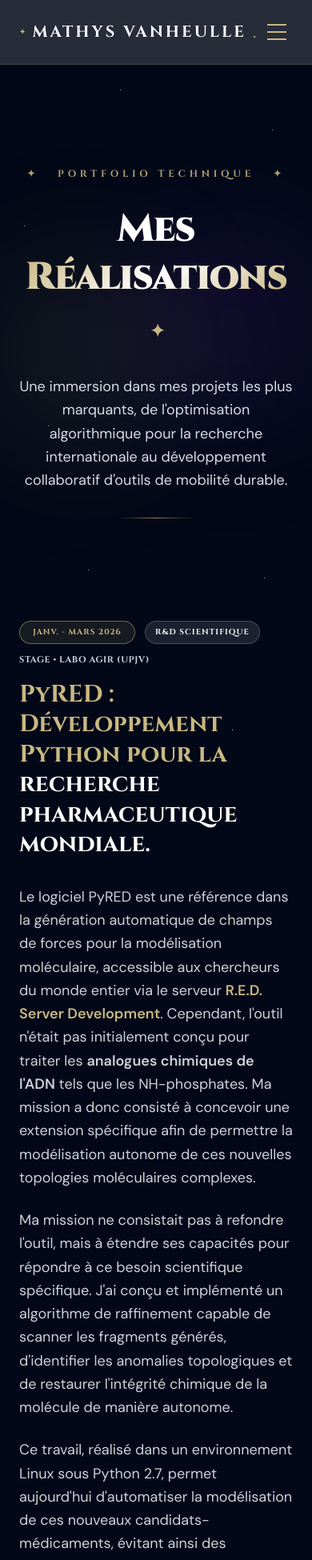
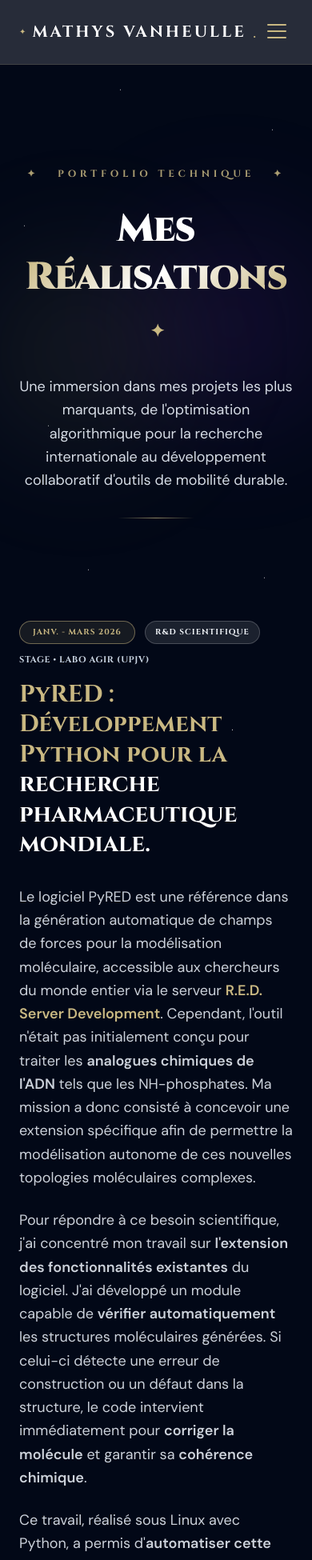
Before and after one commit to Mathys-V/portfolio-mathys, a Next.js app: page /realisations in a window 390 px wide. Shown: the top 1950 px of the page at 80% size. Built offline with nearby package versions, Linux system fonts and the light colour scheme.

Commit message:
Maj header et realisations

```diff
--- a/app/realisations/page.tsx
+++ b/app/realisations/page.tsx
@@ -153,7 +153,6 @@ export default function Realisations() {
         {/* ================= SECTION 1 : PyRED ================= */}
         <section className="relative fade-up d2">
           <div className="flex flex-col lg:flex-row gap-12 lg:gap-16 items-start">
-            {/* ── COLONNE GAUCHE : LE TEXTE (La narration) ── */}
             <div className="flex-1 space-y-8">
               <div className="space-y-4">
                 <div className="flex items-center gap-3 flex-wrap cinzel">
@@ -203,25 +202,38 @@ export default function Realisations() {
                   autonome de ces nouvelles topologies moléculaires complexes.
                 </p>
                 <p>
-                  Ma mission ne consistait pas à refondre l'outil, mais à
-                  étendre ses capacités pour répondre à ce besoin scientifique
-                  spécifique. J'ai conçu et implémenté un algorithme de
-                  raffinement capable de scanner les fragments générés,
-                  d'identifier les anomalies topologiques et de restaurer
-                  l'intégrité chimique de la molécule de manière autonome.
+                  Pour répondre à ce besoin scientifique, j'ai concentré mon
+                  travail sur{" "}
+                  <strong>l'extension des fonctionnalités existantes</strong> du
+                  logiciel. J'ai développé un module capable de{" "}
+                  <strong>vérifier automatiquement</strong> les structures
+                  moléculaires générées. Si celui-ci détecte une erreur de
+                  construction ou un défaut dans la structure, le code
+                  intervient immédiatement pour{" "}
+                  <strong>corriger la molécule</strong> et garantir sa{" "}
+                  <strong>cohérence chimique</strong>.
                 </p>
                 <p>
-                  Ce travail, réalisé dans un environnement Linux sous Python
-                  2.7, permet aujourd'hui d'automatiser la modélisation de ces
-                  nouveaux candidats-médicaments, évitant ainsi des corrections
-                  manuelles chronophages pour les chercheurs.
+                  Ce travail, réalisé sous Linux avec Python, a permis d'
+                  <strong>automatiser cette étape de contrôle</strong>.
+                  Concrètement, cela permet aux chercheurs d'
+                  <strong>éviter des corrections manuelles</strong> longues et
+                  fastidieuses, leur offrant ainsi un{" "}
+                  <strong>gain de temps précieux</strong> qu'ils peuvent
+                  désormais consacrer entièrement à l'analyse de leurs résultats
+                  de recherche.
                 </p>
               </div>
             </div>
 
-            {/* ── COLONNE DROITE : LES VISUELS ET LES CARTES TECHNIQUES ── */}
+            {/* ── COLONNE DROITE : LIEN VERS SITE ── */}
             <div className="lg:w-[45%] flex flex-col gap-8 relative z-10">
-              <div className="relative aspect-video rounded-3xl overflow-hidden border border-[#c9b882]/40 shadow-[0_0_50px_rgba(59,130,246,0.15)] group cursor-pointer bg-[#020817]/60">
+              <a
+                href="https://upjv.q4md-forcefieldtools.org/REDServer-Development/"
+                target="_blank"
+                rel="noopener noreferrer"
+                className="block relative aspect-video rounded-3xl overflow-hidden border border-[#c9b882]/40 shadow-[0_0_50px_rgba(59,130,246,0.15)] group cursor-pointer bg-[#020817]/60"
+              >
                 <Image
                   src="/img/realisations/pyred-accueil.png"
                   alt="Accueil de la plateforme R.E.D. Server Development"
@@ -238,9 +250,8 @@ export default function Realisations() {
                     R.E.D. Server Development
                   </p>
                 </div>
-              </div>
+              </a>
 
-              {/* Cartes d'Impact et de Validation */}
               <div className="grid grid-cols-1 sm:grid-cols-2 gap-6">
                 <div className="p-6 project-card rounded-2xl">
                   <h4 className="cinzel font-bold text-[#c9b882] mb-3 flex items-center gap-2 text-sm tracking-wider">
@@ -270,7 +281,6 @@ export default function Realisations() {
                 </div>
               </div>
 
-              {/* Bloc Compétences Mobilisées */}
               <div className="p-6 project-card rounded-2xl border-l-2 border-l-[#c9b882]">
                 <h4 className="cinzel font-bold text-slate-100 mb-4 flex items-center gap-2 text-sm tracking-widest">
                   🧠 Compétences mobilisées
@@ -313,7 +323,6 @@ export default function Realisations() {
         {/* ================= SECTION 2 : MONCOVOITJV ================= */}
         <section className="relative fade-up d4">
           <div className="flex flex-col lg:flex-row-reverse gap-12 lg:gap-16 items-start">
-            {/* ── COLONNE TEXTE (Droite) ── */}
             <div className="flex-1 space-y-8">
               <div className="space-y-4">
                 <div className="flex items-center justify-start gap-3 flex-wrap cinzel">
@@ -373,7 +382,12 @@ export default function Realisations() {
 
             {/* ── COLONNE VISUELS ET CARTES (Gauche) ── */}
             <div className="lg:w-[45%] flex flex-col gap-8 relative z-10">
-              <div className="relative aspect-video rounded-3xl overflow-hidden border border-[#c9b882]/40 shadow-[0_0_30px_rgba(201,184,130,0.15)] group cursor-pointer">
+              <a
+                href="https://github.com/Mathys-V/sae-covoiturage"
+                target="_blank"
+                rel="noopener noreferrer"
+                className="block relative aspect-video rounded-3xl overflow-hidden border border-[#c9b882]/40 shadow-[0_0_30px_rgba(201,184,130,0.15)] group cursor-pointer"
+              >
                 <Image
                   src="/img/realisations/moncovoitJV.png"
                   alt="Plateforme monCovoitJV"
@@ -390,9 +404,8 @@ export default function Realisations() {
                     Page d'Accueil
                   </p>
                 </div>
-              </div>
+              </a>
 
-              {/* Cartes Techniques */}
               <div className="grid grid-cols-1 sm:grid-cols-2 gap-6">
                 <div className="p-6 project-card rounded-2xl">
                   <h4 className="cinzel font-bold text-[#c9b882] mb-3 flex items-center gap-2 text-sm tracking-wider">
@@ -407,6 +420,7 @@ export default function Realisations() {
                     <a
                       href="https://github.com/Mathys-V/sae-covoiturage"
                       target="_blank"
+                      rel="noopener noreferrer"
                       className="text-[#c9b882] hover:text-white underline font-bold transition-colors"
                     >
                       Git
@@ -422,6 +436,7 @@ export default function Realisations() {
                     <a
                       href="https://github.com/Mathys-V/sae-covoiturage"
                       target="_blank"
+                      rel="noopener noreferrer"
                       className="text-xs hover:text-[#c9b882] flex items-center gap-2 text-slate-100 transition-colors"
                     >
                       <span className="text-[#c9b882]">◈</span> Code sur GitHub
@@ -429,6 +444,7 @@ export default function Realisations() {
                     <a
                       href="/docs/Documentation-Technique-Equipe-W.pdf"
                       target="_blank"
+                      rel="noopener noreferrer"
                       className="text-xs hover:text-[#c9b882] flex items-center gap-2 text-slate-100 transition-colors"
                     >
                       <span className="text-[#c9b882]">◈</span> Documentation
@@ -437,6 +453,7 @@ export default function Realisations() {
                     <a
                       href="/docs/Guide-utilisateur-Equipe-W.pdf"
                       target="_blank"
+                      rel="noopener noreferrer"
                       className="text-xs hover:text-[#c9b882] flex items-center gap-2 text-slate-100 transition-colors"
                     >
                       <span className="text-[#c9b882]">◈</span> Guide
@@ -446,7 +463,6 @@ export default function Realisations() {
                 </div>
               </div>
 
-              {/* Bloc Compétences Mobilisées */}
               <div className="p-6 project-card rounded-2xl border-l-2 border-l-[#c9b882]">
                 <h4 className="cinzel font-bold text-slate-100 mb-4 flex items-center gap-2 text-sm tracking-widest">
                   🧠 Compétences mobilisées
@@ -492,7 +508,6 @@ export default function Realisations() {
         {/* ================= SECTION 3 : SAE 2.01 (NOUVEAU PROJET) ================= */}
         <section className="relative fade-up d2">
           <div className="flex flex-col lg:flex-row gap-12 lg:gap-16 items-start">
-            {/* ── COLONNE GAUCHE : LE TEXTE (La narration) ── */}
             <div className="flex-1 space-y-8">
               <div className="space-y-4">
                 <div className="flex items-center gap-3 flex-wrap cinzel">
@@ -551,9 +566,13 @@ export default function Realisations() {
               </div>
             </div>
 
-            {/* ── COLONNE DROITE : LES VISUELS ET LES CARTES TECHNIQUES ── */}
             <div className="lg:w-[45%] flex flex-col gap-8 relative z-10">
-              <div className="relative aspect-video rounded-3xl overflow-hidden border border-[#c9b882]/40 shadow-[0_0_50px_rgba(59,130,246,0.15)] group cursor-pointer bg-[#020817]/60">
+              <a
+                href="https://github.com/Mathys-V/SAE_E4"
+                target="_blank"
+                rel="noopener noreferrer"
+                className="block relative aspect-video rounded-3xl overflow-hidden border border-[#c9b882]/40 shadow-[0_0_50px_rgba(59,130,246,0.15)] group cursor-pointer bg-[#020817]/60"
+              >
                 <Image
                   src="/img/realisations/bus-calais.jpg"
                   alt="Carte du réseau de bus de Calais servant de base à l'application de transport"
@@ -570,9 +589,8 @@ export default function Realisations() {
                     Bus de Calais
                   </p>
                 </div>
-              </div>
+              </a>
 
-              {/* Cartes d'Impact et de Validation */}
               <div className="grid grid-cols-1 sm:grid-cols-2 gap-6">
                 <div className="p-6 project-card rounded-2xl">
                   <h4 className="cinzel font-bold text-[#c9b882] mb-3 flex items-center gap-2 text-sm tracking-wider">
@@ -594,6 +612,7 @@ export default function Realisations() {
                     <a
                       href="https://github.com/Mathys-V/SAE_E4"
                       target="_blank"
+                      rel="noopener noreferrer"
                       className="text-xs hover:text-[#c9b882] flex items-center gap-2 text-slate-100 transition-colors"
                     >
                       <span className="text-[#c9b882]">◈</span> Code sur GitHub
@@ -601,6 +620,7 @@ export default function Realisations() {
                     <a
                       href="/docs/SAE-IHM-ARBRE-DE-TACHES.pdf"
                       target="_blank"
+                      rel="noopener noreferrer"
                       className="text-xs hover:text-[#c9b882] flex items-center gap-2 text-slate-100 transition-colors"
                     >
                       <span className="text-[#c9b882]">◈</span> Arbre des tâches
@@ -609,6 +629,7 @@ export default function Realisations() {
                     <a
                       href="/docs/SAE-IHM-MAQUETTE.pdf"
                       target="_blank"
+                      rel="noopener noreferrer"
                       className="text-xs hover:text-[#c9b882] flex items-center gap-2 text-slate-100 transition-colors"
                     >
                       <span className="text-[#c9b882]">◈</span> Maquette UI
@@ -618,7 +639,6 @@ export default function Realisations() {
                 </div>
               </div>
 
-              {/* Bloc Compétences Mobilisées */}
               <div className="p-6 project-card rounded-2xl border-l-2 border-l-[#c9b882]">
                 <h4 className="cinzel font-bold text-slate-100 mb-4 flex items-center gap-2 text-sm tracking-widest">
                   🧠 Compétences mobilisées
--- a/components/Header.tsx
+++ b/components/Header.tsx
@@ -30,39 +30,42 @@ export default function Header() {
     <>
       {/* ── Styles injectés pour les animations non-couvertes par Tailwind ── */}
       <style>{`
-        /* Orbite animée sous les liens de nav actifs / hover */
+        /* Orbite animée sous les liens de nav (Expansion depuis le centre) */
         .nav-link::after {
           content: '';
           position: absolute;
           bottom: -4px;
           left: 0;
-          width: 0;
+          width: 100%;
           height: 1px;
           background: linear-gradient(90deg, transparent, #c9b882, transparent);
-          transition: width 0.4s ease;
+          transform: scaleX(0);
+          transform-origin: center;
+          transition: transform 0.4s ease;
         }
 
         .nav-link:hover::after,
         .nav-link.active::after {
-          width: 100%;
+          transform: scaleX(1);
         }
 
-        /* Point lumineux (étoile) qui se déplace le long du soulignement */
+        /* Point lumineux (étoile) qui apparaît au centre */
         .nav-link::before {
           content: '✦';
           position: absolute;
           bottom: -11px;
-          left: -8px;
+          left: calc(50% - 4.5px);
           font-size: 9px;
           color: #c9b882;
           opacity: 0;
-          transition: opacity 0.3s ease, left 0.4s ease;
+          transform: scale(0.5);
+          transition: opacity 0.3s ease, transform 0.4s ease;
         }
 
         .nav-link:hover::before,
         .nav-link.active::before {
           opacity: 1;
-          left: calc(50% - 4px);
+          transform: scale(1);
         }
 
         /* Lueur dorée sur le logo au hover */
@@ -82,7 +85,6 @@ export default function Header() {
             opacity: 0;
             transform: scale(0.9) translateY(-8px);
           }
-
           to {
             opacity: 1;
             transform: scale(1) translateY(0);
@@ -147,11 +149,7 @@ export default function Header() {
                   style={{
                     color: isActive ? "#c9b882" : "rgba(226, 232, 240, 0.85)",
                     fontFamily: "'Cinzel', serif",
-
-                    /* légèrement plus gros */
                     fontSize: "11.5px",
-
-                    /* un peu moins espacé pour éviter que ça colle au logo */
                     letterSpacing: "0.16em",
                   }}
                   onMouseEnter={(e) => {
@@ -172,24 +170,31 @@ export default function Header() {
             })}
           </nav>
 
-          {/* ── Bouton Hamburger Mobile ── */}
+          {/* ── Bouton Hamburger Mobile (Symétrie mathématique) ── */}
           <button
             onClick={toggleMenu}
-            className="md:hidden p-2 focus:outline-none flex items-center justify-center"
+            className="md:hidden p-2 focus:outline-none flex items-center justify-center relative z-50"
             aria-label="Toggle Menu"
           >
-            <div className="w-6 h-5 relative flex flex-col justify-between">
-              {[
-                isOpen ? "rotate-45 translate-y-2" : "",
-                isOpen ? "opacity-0" : "",
-                isOpen ? "-rotate-45 -translate-y-2" : "",
-              ].map((cls, i) => (
-                <span
-                  key={i}
-                  className={`w-full h-0.5 transition-all duration-300 ${cls}`}
-                  style={{ background: "#c9b882" }}
-                />
-              ))}
+            <div className="w-6 h-5 relative">
+              <span
+                className={`absolute left-0 w-full h-0.5 transition-all duration-300 ease-out rounded-full ${
+                  isOpen ? "top-2 rotate-45" : "top-0"
+                }`}
+                style={{ background: "#c9b882" }}
+              />
+              <span
+                className={`absolute left-0 top-2 w-full h-0.5 transition-all duration-300 ease-out rounded-full ${
+                  isOpen ? "opacity-0 scale-x-0" : "opacity-100 scale-x-100"
+                }`}
+                style={{ background: "#c9b882" }}
+              />
+              <span
+                className={`absolute left-0 w-full h-0.5 transition-all duration-300 ease-out rounded-full ${
+                  isOpen ? "top-2 -rotate-45" : "top-4"
+                }`}
+                style={{ background: "#c9b882" }}
+              />
             </div>
           </button>
 
@@ -230,10 +235,7 @@ export default function Header() {
                           ? "#c9b882"
                           : "rgba(226, 232, 240, 0.85)",
                         fontFamily: "'Cinzel', serif",
-
-                        /* légèrement plus gros aussi sur mobile */
                         fontSize: "12px",
-
                         letterSpacing: "0.18em",
                       }}
                     >
@@ -248,7 +250,6 @@ export default function Header() {
                           flexShrink: 0,
                         }}
                       />
-
                       {link.label}
                     </Link>
                   );
```
Also changed, not shown: app/competences/page.tsx (+6 -5 lines).
